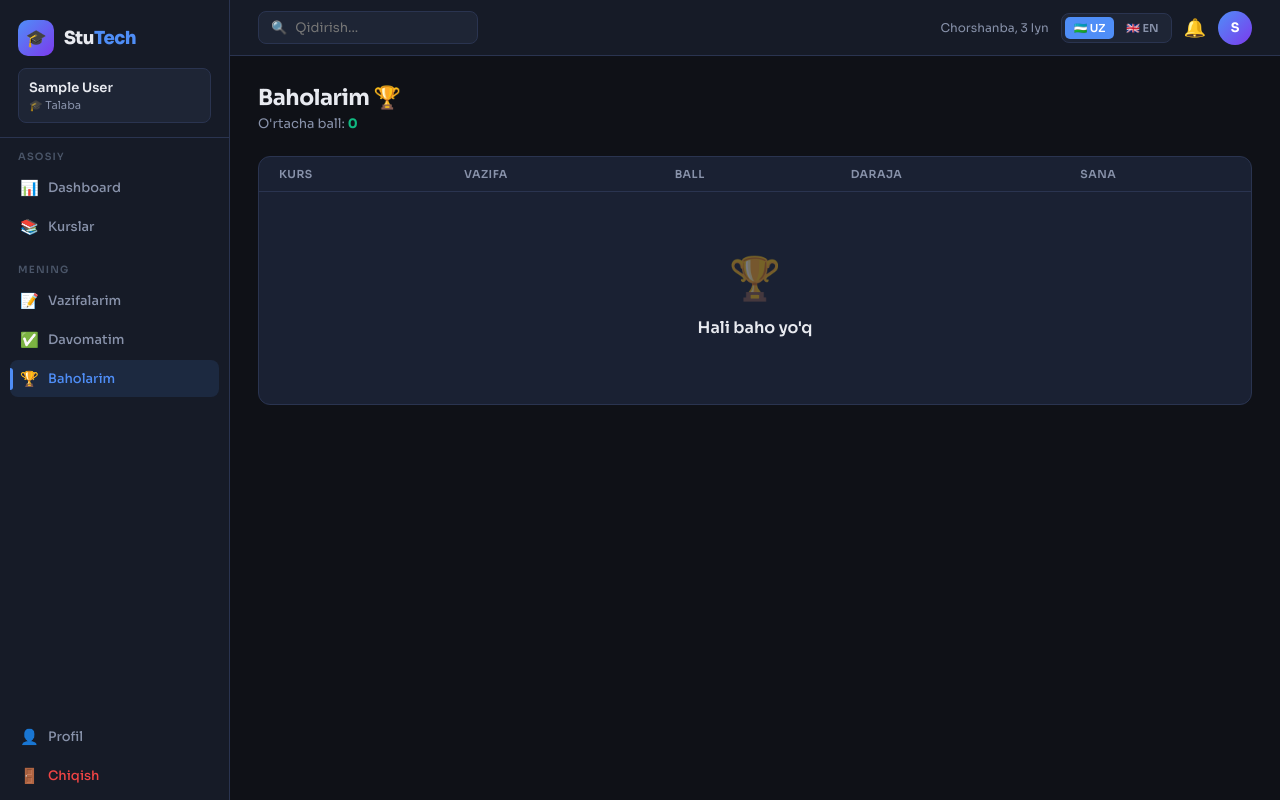
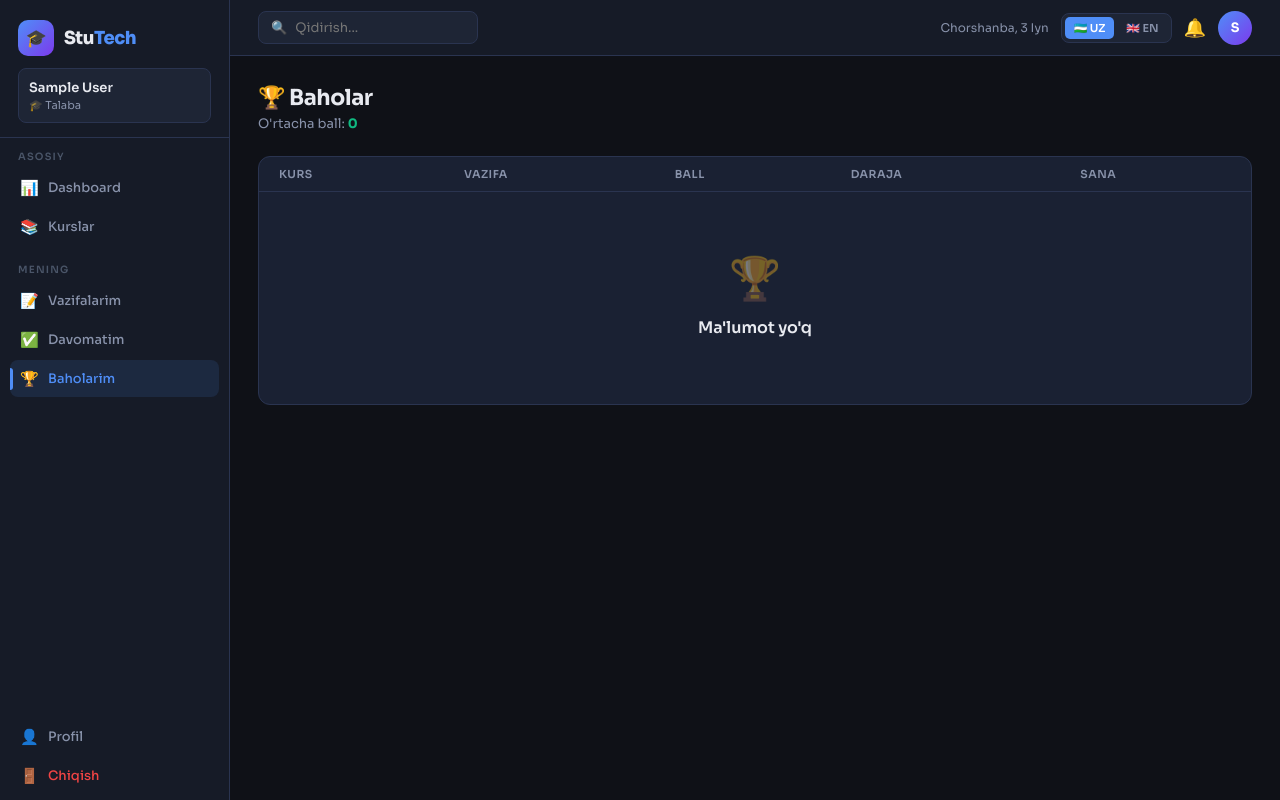
Before and after one commit to napasovdoniyor20050715/stutech-app, a Django app: page /grades/ in a window 1280 px wide. Run offline with Django 5.2, Linux system fonts and the light colour scheme; the visitor is signed in with stand-in values (Sample User, id 1); data that the repository does not hold is empty.

Commit message:
Update student_grades.html

```diff
--- a/templates/grades/student_grades.html
+++ b/templates/grades/student_grades.html
@@ -1,11 +1,17 @@
 {% extends 'base.html' %}
-{% block title %}Baholarim{% endblock %}
+{% block title %}{% endblock %}
 {% block content %}
-<div class="ph"><div class="ph-left"><h1>Baholarim 🏆</h1><p>O'rtacha ball: <strong style="color:var(--green);">{{ avg }}</strong></p></div></div>
+<div class="ph"><div class="ph-left"><h1>🏆 <span data-i18n="page-title-grades">Baholar</span></h1><p><span data-i18n="avg-grade">O'rtacha ball</span>: <strong style="color:var(--green);">{{ avg }}</strong></p></div></div>
 <div class="card">
   <div class="card-body-flush table-wrap">
     <table>
-      <tr><th>Kurs</th><th>Vazifa</th><th>Ball</th><th>Daraja</th><th>Sana</th></tr>
+      <tr>
+        <th data-i18n="col-course">Kurs</th>
+        <th data-i18n="col-assignment">Vazifa</th>
+        <th data-i18n="col-ball">Ball</th>
+        <th data-i18n="col-level">Daraja</th>
+        <th data-i18n="col-date">Sana</th>
+      </tr>
       {% for g in grades %}
       <tr>
         <td><span style="font-size:16px;">{{ g.course.emoji }}</span> {{ g.course.name }}</td>
@@ -20,7 +26,7 @@
         <td class="text-small text-muted">{{ g.created_at|date:"d M Y" }}</td>
       </tr>
       {% empty %}
-      <tr><td colspan="5"><div class="empty"><div class="icon">🏆</div><h3>Hali baho yo'q</h3></div></td></tr>
+      <tr><td colspan="5"><div class="empty"><div class="icon">🏆</div><h3 data-i18n="empty-no-data">Hali baho yo'q</h3></div></td></tr>
       {% endfor %}
     </table>
   </div>
```
